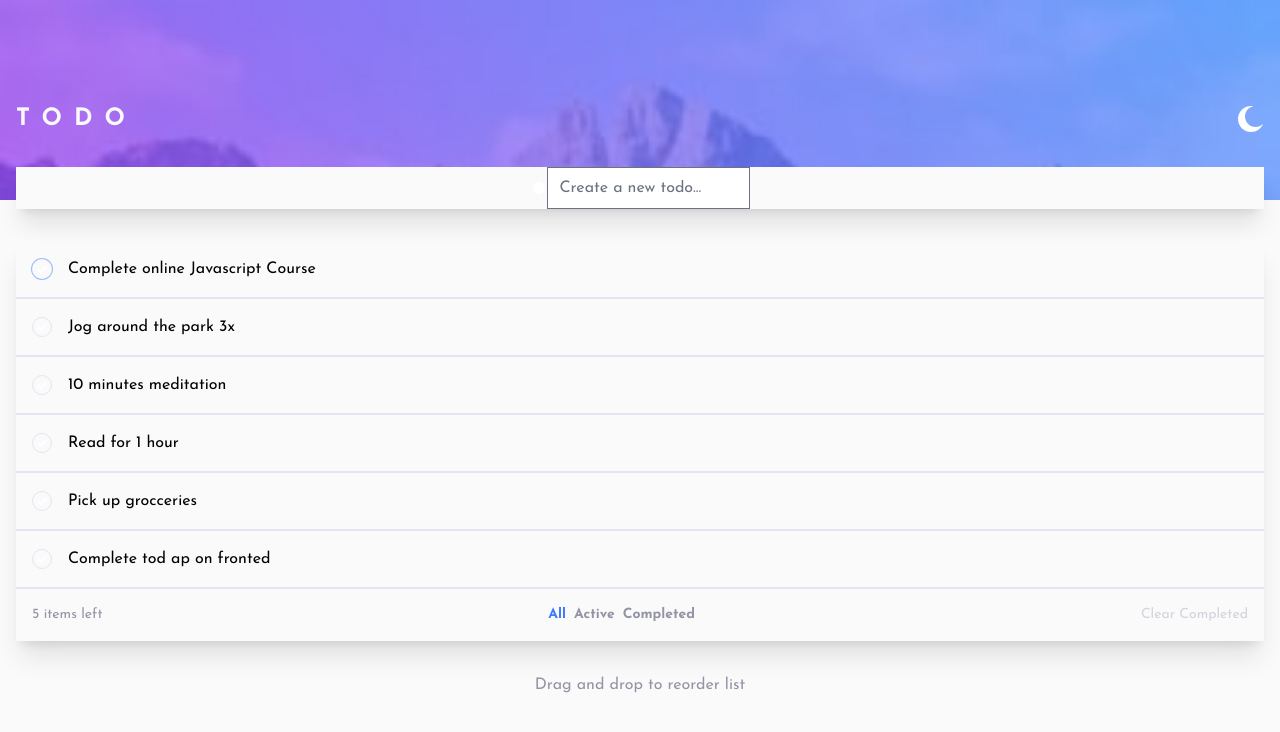
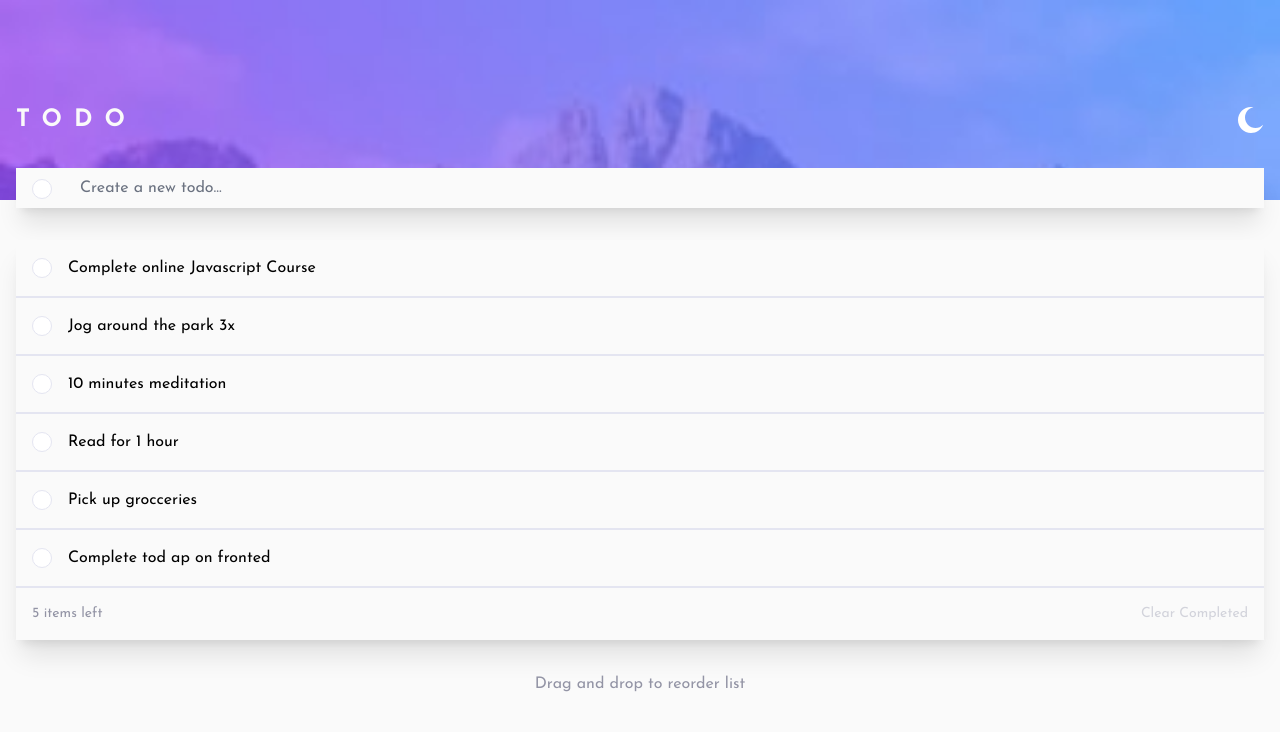
Before and after one commit to f1x3d49/frontendmentor-todo, a React (Create React App) app in the folder frontend/: page / in a window 1280 px wide. Shown: the top 732 px of the page. Built offline with nearby package versions, Linux system fonts and the light colour scheme.

Commit message:
working on the dark theme

```diff
--- a/frontend/src/App.js
+++ b/frontend/src/App.js
@@ -1,8 +1,14 @@
+import React, { useState } from "react";
 import FormInput from "./components/FormInput";
 import TaskList from "./components/TaskList";
+
+// SVG for Dark/Light Theme
 import { ReactComponent as Moon } from "./images/icon-moon.svg";
+import { ReactComponent as Sun } from "./images/icon-sun.svg";
 
 function App() {
+  const [darkTheme, setDarkTheme] = useState(false);
+
   return (
     <div className="relative w-full min-h-screen flex flex-col font-primary">
       <div className="absolute flex flex-col items-center justify-center min-h-screen w-full mobile:px-4 desktop:px-[500px] gap-8">
@@ -10,12 +16,12 @@ function App() {
           <h1 className="mobile:text-2xl desktop:text-4xl font-[700] text-vlgray tracking-[0.75rem]">
             TODO
           </h1>
-          <button>
-            <Moon />
+          <button onClick={() => setDarkTheme(!darkTheme)}>
+            {darkTheme ? <Sun /> : <Moon />}
           </button>
         </div>
         <FormInput />
-        <TaskList />
+        <TaskList darkTheme={darkTheme} setDarkTheme={setDarkTheme} />
         <h1 className="text-base text-dgblue">Drag and drop to reorder list</h1>
       </div>
       <div className="w-full mobile:h-[200px] desktop:h-[300px] bg-no-repeat bg-cover mobile:bg-mobileLight desktop:bg-desktopLight  "></div>
--- a/frontend/src/components/FormInput.js
+++ b/frontend/src/components/FormInput.js
@@ -2,17 +2,19 @@ import React from "react";
 
 const FormInput = () => {
   return (
-    <form className="flex items-center justify-center w-full bg-vlgray shadow-xl">
+    <form className="flex items-center justify-start w-full bg-vlgray shadow-xl gap-4 pl-4">
       <div>
         <input
           type="checkbox"
-          name="circle"
-          value="checked"
-          className="h-4 w-4 rounded-full border-2 block border-vlgray"
+          className="w-5 h-5 rounded-full border-vlgblue hover:border-gradient2 text-gradient2 focus:ring-0 hover:cursor-pointer"
         />
       </div>
       <label htmlFor="todo">
-        <input type="text" placeholder="Create a new todo..." />
+        <input
+          type="text"
+          placeholder="Create a new todo..."
+          className="bg-vlgray focus:ring-0 border-0 text-vdgblue"
+        />
       </label>
     </form>
   );
--- a/frontend/src/components/TaskList.js
+++ b/frontend/src/components/TaskList.js
@@ -1,54 +1,89 @@
 import React, { Fragment } from "react";
-import { ReactComponent as Check } from "../images/icon-check.svg";
+import { ReactComponent as Cross } from "../images/icon-cross.svg";
 import { Tab } from "@headlessui/react";
 
-const TaskList = () => {
+const TaskList = ({ darkTheme, setDarkTheme }) => {
   return (
-    <div className="w-full h-auto bg-vlgray flex flex-col items-center justify-center shadow-xl">
+    <div className="w-full h-auto  flex flex-col items-center justify-center shadow-xl gap-48">
       <Tab.Group
         as="div"
-        className="flex flex-col justify-center items-center w-full"
+        className="flex flex-col justify-center items-center w-full bg-vlgray"
       >
         <Tab.Panels className="w-full">
           <Tab.Panel>
             <ul className="flex flex-col items-center justify-center w-full h-auto">
-              <li className="border-b-2 border-vlgblue p-4 w-full flex items-center gap-4">
-                <div className="active:bg-gradient-to-r from-gradient1 to-graident2 rounded-full ring-[1px]">
-                  <button className="flex items-center justify-center rounded-full w-5 h-5">
-                    <Check />
-                  </button>
+              <li className="border-b-2 border-vlgblue p-4 w-full flex items-center justify-between gap-4">
+                <div className="flex items-center gap-4">
+                  <input
+                    type="checkbox"
+                    className="w-5 h-5 rounded-full border-vlgblue hover:border-gradient2 text-gradient2 focus:ring-0 hover:cursor-pointer"
+                  />
+                  <p>Complete online Javascript Course</p>
                 </div>
-                <p>Complete online Javascript Course</p>
+                <button className="cross">
+                  <Cross />
+                </button>
               </li>
-              <li className="border-b-2 border-vlgblue p-4 w-full flex items-center gap-4">
-                <button className="flex items-center justify-center rounded-full border-[1px] border-vlgblue w-5 h-5">
-                  <Check />
+              <li className="border-b-2 border-vlgblue p-4 w-full flex items-center justify-between gap-4">
+                <div className="flex items-center gap-4">
+                  <input
+                    type="checkbox"
+                    className="w-5 h-5 rounded-full border-vlgblue hover:border-gradient2 text-gradient2 focus:ring-0 hover:cursor-pointer"
+                  />
+                  <p>Jog around the park 3x</p>
+                </div>
+                <button className="cross">
+                  <Cross />
                 </button>
-                <p>Jog around the park 3x</p>
               </li>
-              <li className="border-b-2 border-vlgblue p-4 w-full flex items-center gap-4">
-                <button className="flex items-center justify-center rounded-full border-[1px] border-vlgblue w-5 h-5">
-                  <Check />
+              <li className="border-b-2 border-vlgblue p-4 w-full flex items-center justify-between gap-4">
+                <div className="flex items-center gap-4">
+                  <input
+                    type="checkbox"
+                    className="w-5 h-5 rounded-full border-vlgblue hover:border-gradient2 text-gradient2 focus:ring-0 hover:cursor-pointer"
+                  />
+                  <p>10 minutes meditation</p>
+                </div>
+                <button className="cross">
+                  <Cross />
                 </button>
-                <p>10 minutes meditation</p>
               </li>
-              <li className="border-b-2 border-vlgblue p-4 w-full flex items-center gap-4">
-                <button className="flex items-center justify-center rounded-full border-[1px] border-vlgblue w-5 h-5">
-                  <Check />
+
+              <li className="border-b-2 border-vlgblue p-4 w-full flex items-center justify-between gap-4">
+                <div className="flex items-center gap-4">
+                  <input
+                    type="checkbox"
+                    className="w-5 h-5 rounded-full border-vlgblue hover:border-gradient2 text-gradient2 focus:ring-0 hover:cursor-pointer"
+                  />
+                  <p>Read for 1 hour</p>
+                </div>
+                <button className="cross">
+                  <Cross />
                 </button>
-                <p>Read for 1 hour</p>
               </li>
-              <li className="border-b-2 border-vlgblue p-4 w-full flex items-center gap-4">
-                <button className="flex items-center justify-center rounded-full border-[1px] border-vlgblue w-5 h-5">
-                  <Check />
+              <li className="border-b-2 border-vlgblue p-4 w-full flex items-center justify-between gap-4">
+                <div className="flex items-center gap-4">
+                  <input
+                    type="checkbox"
+                    className="w-5 h-5 rounded-full border-vlgblue hover:border-gradient2 text-gradient2 focus:ring-0 hover:cursor-pointer"
+                  />
+                  <p>Pick up grocceries</p>
+                </div>
+                <button className="cross">
+                  <Cross />
                 </button>
-                <p>Pick up grocceries</p>
               </li>
-              <li className="border-b-2 border-vlgblue p-4 w-full flex items-center gap-4">
-                <button className="flex items-center justify-center rounded-full border-[1px] border-vlgblue w-5 h-5">
-                  <Check />
+              <li className="border-b-2 border-vlgblue p-4 w-full flex items-center justify-between gap-4">
+                <div className="flex items-center gap-4">
+                  <input
+                    type="checkbox"
+                    className="w-5 h-5 rounded-full border-vlgblue hover:border-gradient2 text-gradient2 focus:ring-0 hover:cursor-pointer"
+                  />
+                  <p>Complete tod ap on fronted</p>
+                </div>
+                <button className="cross">
+                  <Cross />
                 </button>
-                <p>Complete tod ap on fronted</p>
               </li>
             </ul>
           </Tab.Panel>
@@ -57,7 +92,7 @@ const TaskList = () => {
         </Tab.Panels>
         <div className="flex items-center justify-between w-full p-4 text-sm">
           <p className="text-dgblue">5 items left</p>
-          <Tab.List className="flex items-center justify-center gap-2 font-[700]">
+          <Tab.List className="items-center justify-center text-center gap-2 font-[700] mobile:hidden desktop:flex">
             <Tab as={Fragment}>
               {({ selected }) => (
                 <button
--- a/frontend/src/index.css
+++ b/frontend/src/index.css
@@ -3,3 +3,15 @@
 @tailwind base;
 @tailwind components;
 @tailwind utilities;
+
+.cross {
+  display: none;
+}
+
+li:hover {
+  cursor: default;
+}
+
+li:hover > .cross {
+  display: block;
+}
--- a/frontend/tailwind.config.js
+++ b/frontend/tailwind.config.js
@@ -6,7 +6,7 @@ module.exports = {
       colors: {
         brightblue: "hsl(220, 98%, 61%)",
         gradient1: "hsl(192, 100%, 67%)",
-        graident2: "hsl(280, 87%, 65%)",
+        gradient2: "hsl(280, 87%, 65%)",
         vlgray: "hsl(0,0%, 98%)",
         vlgblue: "hsl(236, 33%, 92%)",
         lgblue: "hsl(233, 11%, 84%)",
@@ -32,4 +32,5 @@ module.exports = {
     },
   },
   plugins: [require("@tailwindcss/forms")],
+  darkMode: "class",
 };
```
